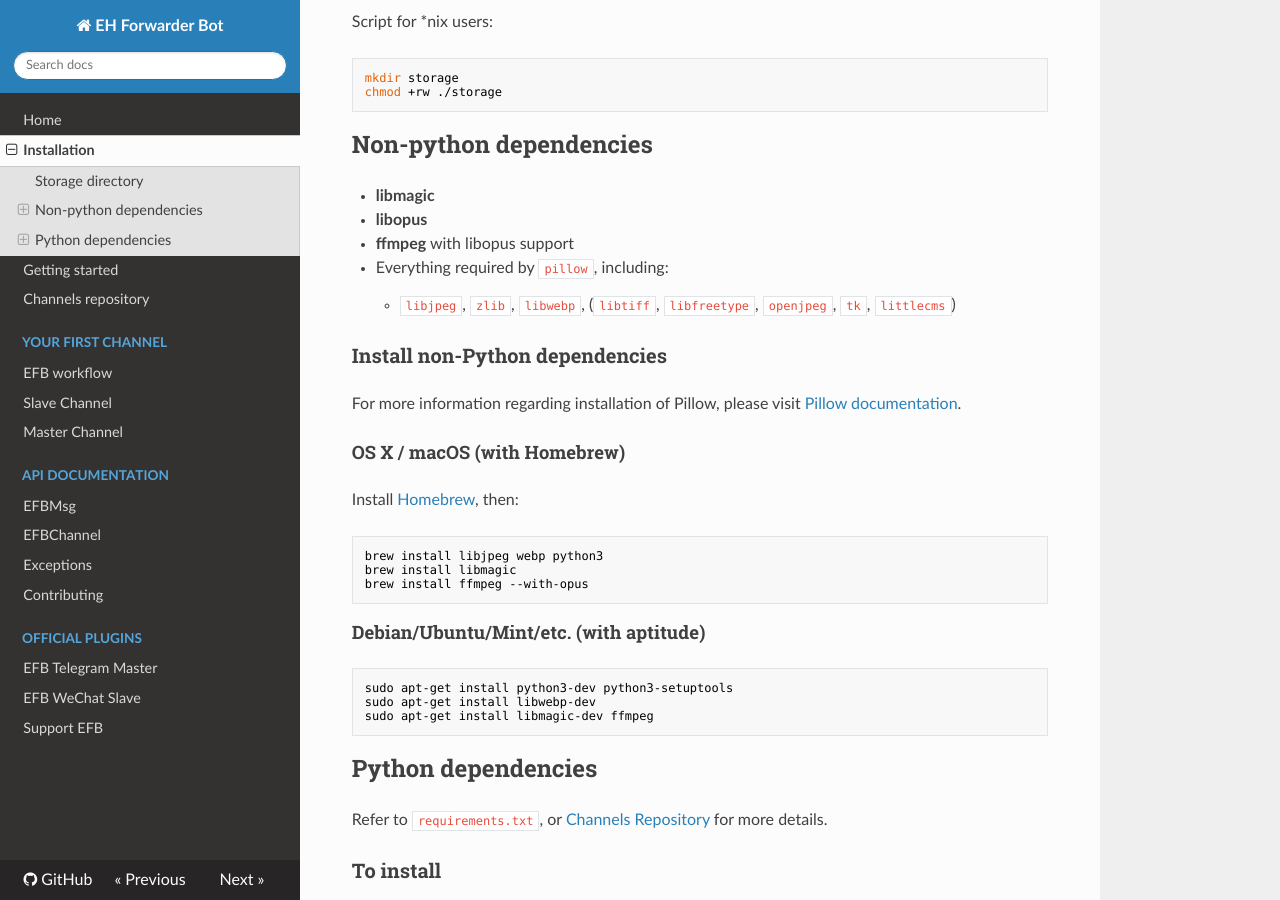
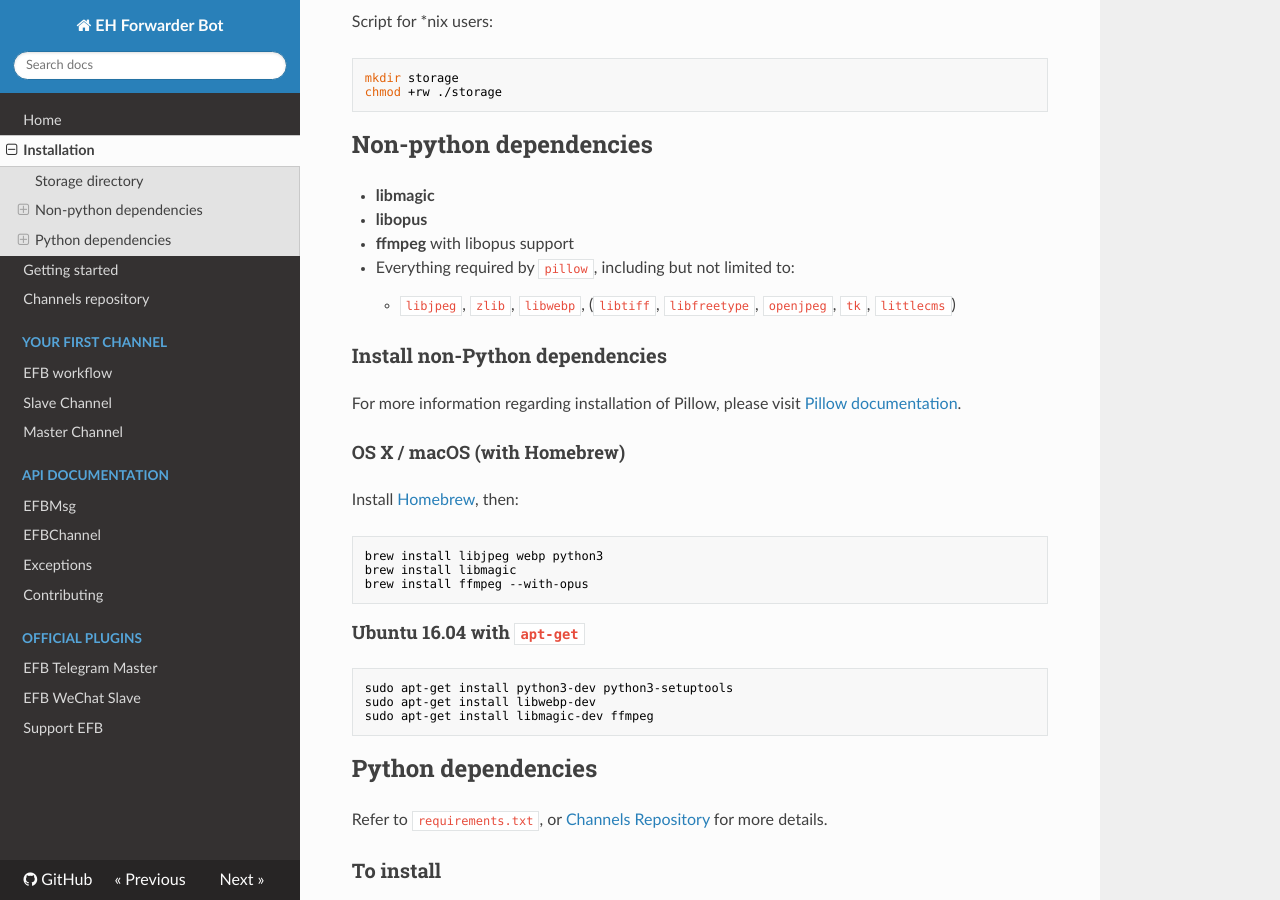
Before and after one commit to ehForwarderBot/ehForwarderBot, an MkDocs documentation site: the page built from docs/installation.md, in a window 1280 px wide and 900 px high, scrolled down 589 px. Built offline with MkDocs 1.6.1, drawn with Linux system fonts in a browser that asks for light colours; nearby versions of some CDN libraries; old or Windows-style settings are respelled for this version of MkDocs.

````diff
--- a/docs/installation.md
+++ b/docs/installation.md
@@ -25,7 +25,7 @@ chmod +rw ./storage
 * __libmagic__
 * __libopus__
 * __ffmpeg__ with libopus support
-* Everything required by `pillow`, including:
+* Everything required by `pillow`, including but not limited to:
     * `libjpeg`, `zlib`, `libwebp`, (`libtiff`, `libfreetype`, `openjpeg`, `tk`, `littlecms`)
 
 ### Install non-Python dependencies
@@ -42,7 +42,7 @@ brew install libmagic
 brew install ffmpeg --with-opus
 ```
 
-#### Debian/Ubuntu/Mint/etc. (with aptitude)
+#### Ubuntu 16.04 with `apt-get`
 
 ```bash
 sudo apt-get install python3-dev python3-setuptools
--- a/main.py
+++ b/main.py
@@ -10,7 +10,7 @@ from channel import EFBChannel
 if sys.version_info.major < 3:
     raise Exception("Python 3.x is required. Your version is %s." % sys.version)
 
-__version__ = "1.5.6-dev.5"
+__version__ = "1.6.0"
 
 parser = argparse.ArgumentParser(description="EH Forwarder Bot is an extensible chat tunnel framework which allows "
                                              "users to contact people from other chat platforms, and ultimately "
````
Also changed, not shown: docs/donations.md (+2 -1 lines).
